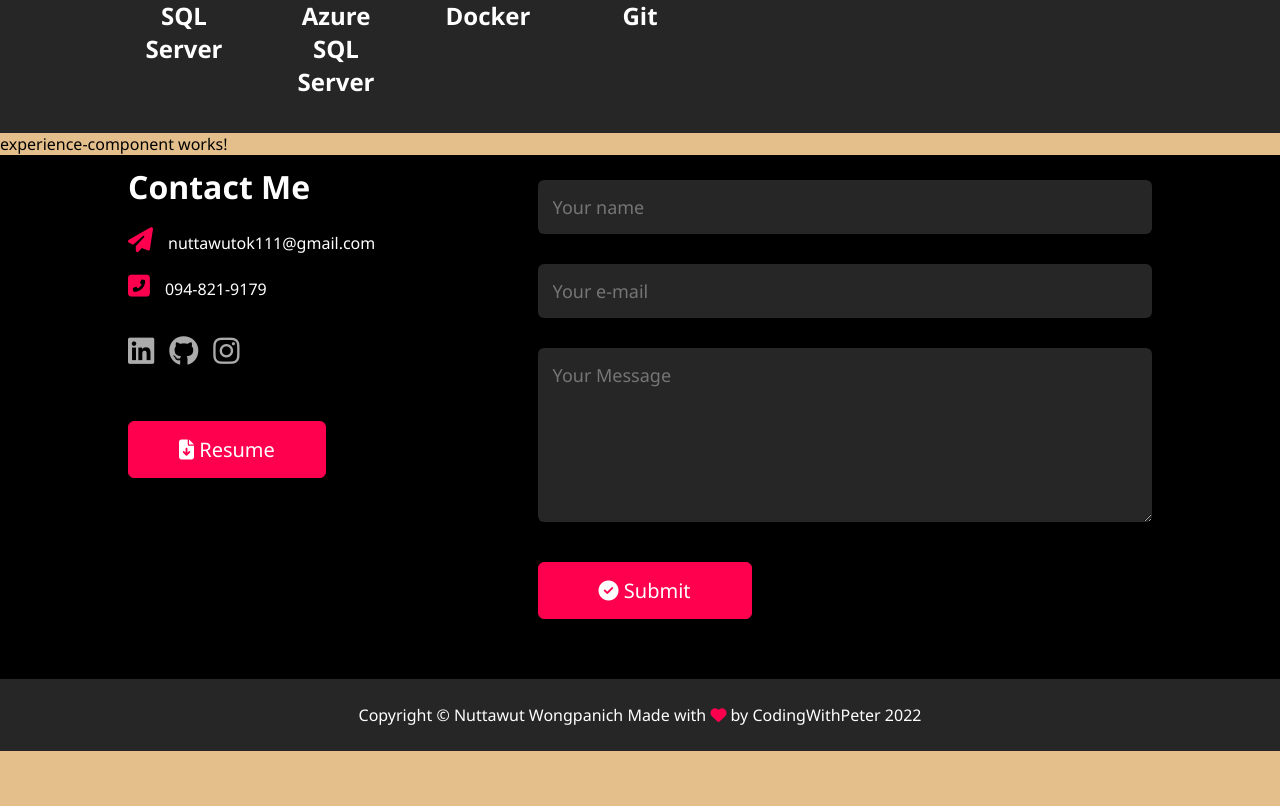
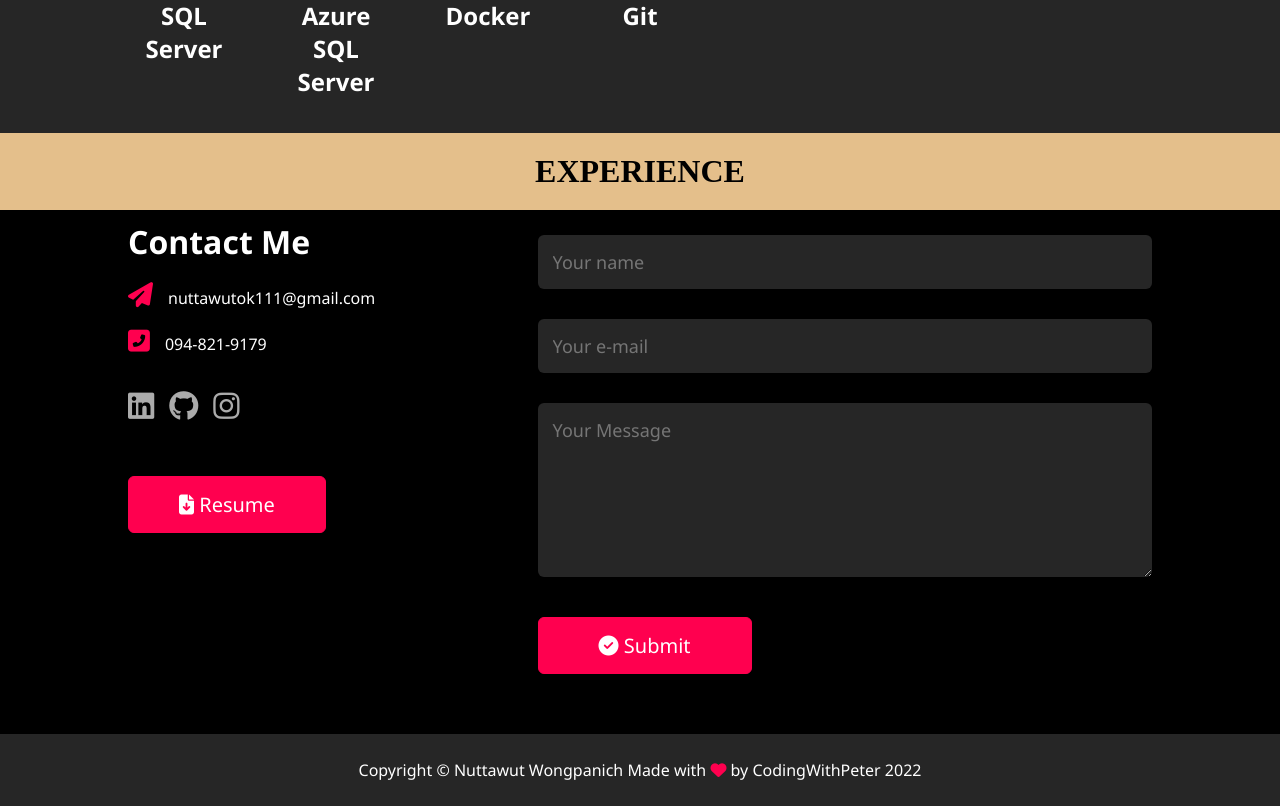
Before and after one commit to nuttawwn/PortFolio-new-version, an Angular app: page / in a window 1280 px wide. Shown: the part 1820-2626 px from the top of the page. Before the commit the page ends 2571 px from the top, so only its background shows below. Built offline with nearby package versions, Linux system fonts and the light colour scheme.

Commit message:
add experience module

```diff
--- a/src/app/ElementPage/experience-component/experience-component.component.html
+++ b/src/app/ElementPage/experience-component/experience-component.component.html
@@ -1 +1,5 @@
-<p>experience-component works!</p>
+<div class="experience">
+  <div class="container">
+    <h1>EXPERIENCE</h1>
+  </div>
+</div>
--- a/src/app/ElementPage/experience-component/experience-component.component.scss
+++ b/src/app/ElementPage/experience-component/experience-component.component.scss
@@ -0,0 +1,13 @@
+.container
+{
+    padding: 10px 10%;
+}
+.container h1
+{
+    padding: 10px 10%;
+    text-align: center;
+    font-family: 'TH SarabunPSK'  ;
+}
+.experience{
+  color: black;
+}
--- /dev/null
+++ b/src/app/ElementPage/modole/project-experiende-pop-up/project-experiende-pop-up.component.html
@@ -0,0 +1 @@
+<p>project-experiende-pop-up works!</p>
--- a/src/app/app.module.ts
+++ b/src/app/app.module.ts
@@ -8,6 +8,7 @@ import { ProjectComponentComponent } from './ElementPage/project-component/proje
 import { SkillComponentComponent } from './ElementPage/skill-component/skill-component.component';
 import { ExperienceComponentComponent } from './ElementPage/experience-component/experience-component.component';
 import { ContactComponentComponent } from './ElementPage/contact-component/contact-component.component';
+import { ProjectExperiendePopUpComponent } from './ElementPage/modole/project-experiende-pop-up/project-experiende-pop-up.component';
 
 @NgModule({
   declarations: [
@@ -17,7 +18,8 @@ import { ContactComponentComponent } from './ElementPage/contact-component/conta
     ProjectComponentComponent,
     SkillComponentComponent,
     ExperienceComponentComponent,
-    ContactComponentComponent
+    ContactComponentComponent,
+    ProjectExperiendePopUpComponent
   ],
   imports: [
     BrowserModule
```
Also changed, not shown: src/app/ElementPage/modole/project-experiende-pop-up/project-experiende-pop-up.component.ts (added, +10 -0 lines), src/app/ElementPage/modole/project-experiende-pop-up/project-experiende-pop-up.component.scss (added), 1 other file (tests, documents, lock files or other folders).
